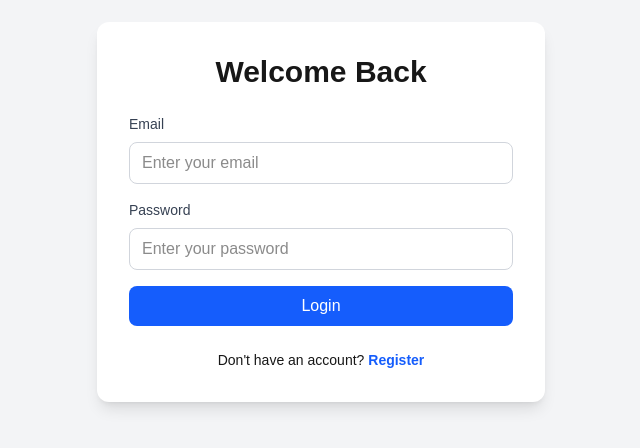
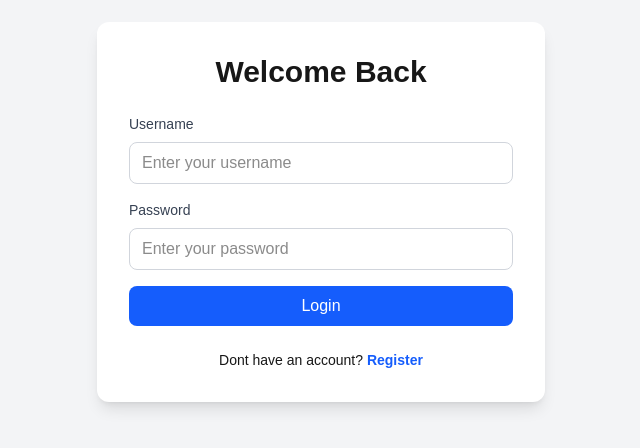
Before and after one commit to simranduggal75/music-catlog-platform, a Next.js app in the folder frontend/: page /login in a window 1280 px wide. Shown: the part 188-636 px from the top of the page, without its empty margins (319-959 px from the left). Built offline with nearby package versions, Linux system fonts and the light colour scheme; no server answers.

Commit message:
feat: integrate frontend authentication with JWT

```diff
--- a/frontend/src/app/layout.tsx
+++ b/frontend/src/app/layout.tsx
@@ -1,6 +1,7 @@
 import type { Metadata } from "next";
 import { Geist, Geist_Mono } from "next/font/google";
 import "./globals.css";
+import { Toaster } from "react-hot-toast";
 
 const geistSans = Geist({
   variable: "--font-geist-sans",
@@ -17,17 +18,13 @@ export const metadata: Metadata = {
   description: "Generated by create next app",
 };
 
-export default function RootLayout({
-  children,
-}: Readonly<{
-  children: React.ReactNode;
-}>) {
+export default function RootLayout({ children }: Readonly<{ children: React.ReactNode }>) {
   return (
-    <html
-      lang="en"
-      className={`${geistSans.variable} ${geistMono.variable} h-full antialiased`}
-    >
-      <body className="min-h-full flex flex-col">{children}</body>
+    <html lang="en" className={`${geistSans.variable} ${geistMono.variable} h-full antialiased`}>
+      <body className="min-h-full flex flex-col">
+        {children}
+        <Toaster position="top-right" />
+      </body>
     </html>
   );
 }
--- a/frontend/src/components/auth/LoginForm.tsx
+++ b/frontend/src/components/auth/LoginForm.tsx
@@ -1,24 +1,50 @@
 "use client";
 
 import Link from "next/link";
+import { useRouter } from "next/navigation";
 import { useForm } from "react-hook-form";
+import axios from "axios";
+import toast from "react-hot-toast";
+
 import Button from "@/components/common/Button";
 import Input from "@/components/common/Input";
 
+import { login } from "@/services/auth";
+import { saveToken } from "@/utils/storage";
+
 type LoginFormData = {
-  email: string;
+  username: string;
   password: string;
 };
 
 export default function LoginForm() {
+  const router = useRouter();
+
   const {
     register,
     handleSubmit,
-    formState: { errors },
+    formState: { errors, isSubmitting },
   } = useForm<LoginFormData>();
 
-  const onSubmit = (data: LoginFormData) => {
-    console.log(data);
+  const onSubmit = async (data: LoginFormData) => {
+    try {
+      const response = await login({
+        username: data.username,
+        password: data.password,
+      });
+
+      saveToken(response.data.token);
+
+      toast.success("Login successful");
+
+      router.push("/search");
+    } catch (error) {
+      if (axios.isAxiosError(error)) {
+        toast.error(error.response?.data?.message ?? "Login failed");
+      } else {
+        toast.error("Something went wrong");
+      }
+    }
   };
 
   return (
@@ -29,12 +55,11 @@ export default function LoginForm() {
 
       <form onSubmit={handleSubmit(onSubmit)}>
         <Input
-          label="Email"
-          type="email"
-          placeholder="Enter your email"
-          error={errors.email?.message}
-          {...register("email", {
-            required: "Email is required",
+          label="Username"
+          placeholder="Enter your username"
+          error={errors.username?.message}
+          {...register("username", {
+            required: "Username is required",
           })}
         />
 
@@ -52,13 +77,13 @@ export default function LoginForm() {
           })}
         />
 
-        <Button type="submit">
-          Login
+        <Button type="submit" disabled={isSubmitting}>
+          {isSubmitting ? "Logging in..." : "Login"}
         </Button>
       </form>
 
       <p className="mt-6 text-center text-sm">
-        Don't have an account?{" "}
+        Dont have an account?{" "}
         <Link
           href="/register"
           className="font-semibold text-blue-600 hover:underline"
--- a/frontend/src/components/auth/RegisterForm.tsx
+++ b/frontend/src/components/auth/RegisterForm.tsx
@@ -2,6 +2,8 @@
 
 import { useRouter } from "next/navigation";
 import { useForm } from "react-hook-form";
+import axios from "axios";
+import toast from "react-hot-toast";
 
 import Button from "@/components/common/Button";
 import Input from "@/components/common/Input";
@@ -33,10 +35,15 @@ export default function RegisterForm() {
 
       saveToken(response.data.token);
 
-      router.push("/search");
+      toast.success("Registration successful");
+
+      router.push("/login");
     } catch (error) {
-      console.error("Registration failed:", error);
-      alert("Registration failed. Please try again.");
+      if (axios.isAxiosError(error)) {
+        toast.error(error.response?.data?.message ?? "Registration failed");
+      } else {
+        toast.error("Something went wrong");
+      }
     }
   };
 
```
Also changed, not shown: 1 other file (tests, documents, lock files or other folders).
